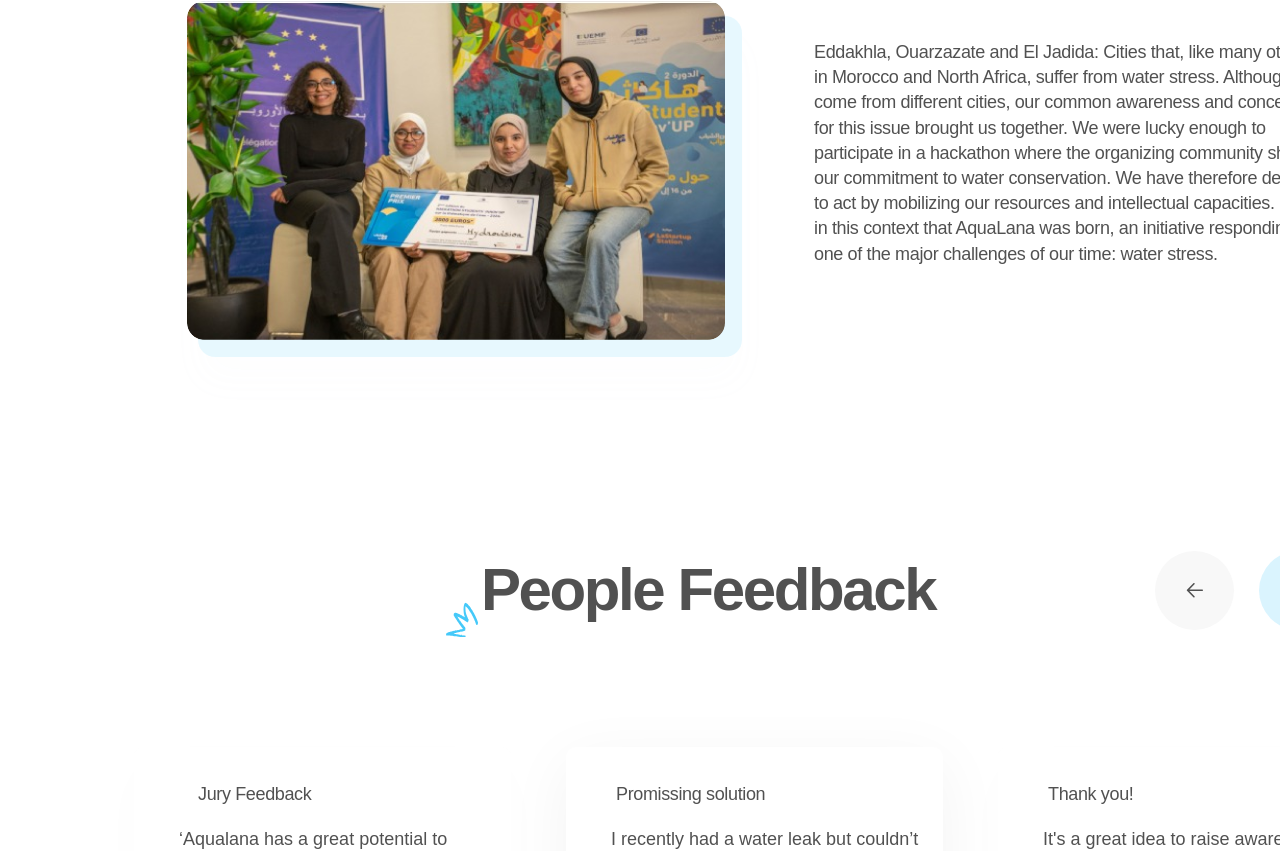
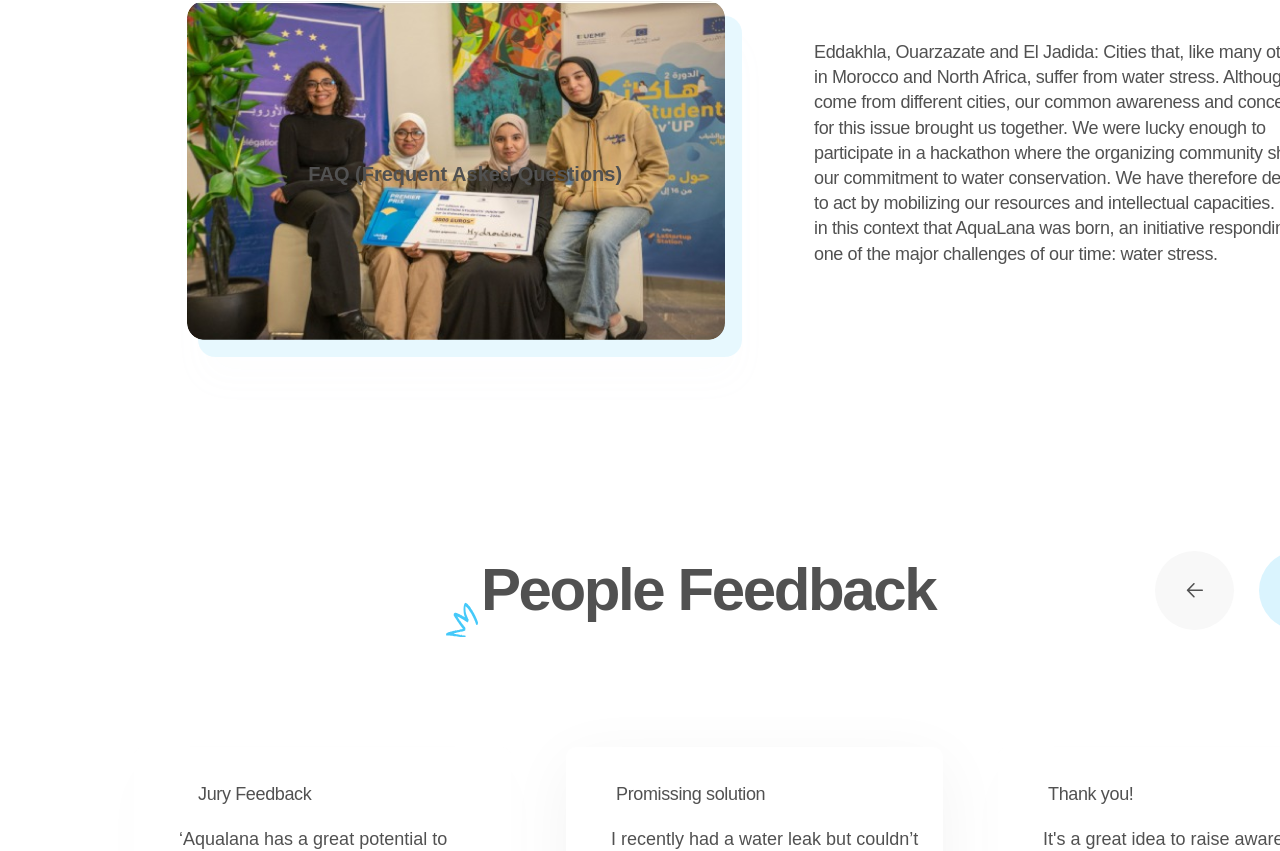
Before and after one commit to Aqualana/landing-page, a React (Vite) app: page / in a window 1280 px wide. Shown: the part 2038-2889 px from the top of the page. Built offline with nearby package versions, Linux system fonts and the light colour scheme.

Commit message:
link copyright

```diff
--- a/src/BlocksContentH3TitleCenter/BlocksContentH3TitleCenter.css
+++ b/src/BlocksContentH3TitleCenter/BlocksContentH3TitleCenter.css
@@ -6,3 +6,16 @@
   height: 90px;
   position: relative;
 }
+.blocks-content-h-3-title-center .title {
+  color: #515151;
+  text-align: center;
+  font-family: "CalSans-SemiBold", sans-serif;
+  font-size: 20px;
+  font-weight: 700;
+  position: absolute;
+  right: 1.46%;
+  left: 0%;
+  width: 98.54%;
+  top: 0px;
+  height: 85px;
+}
--- a/src/MacBookPro141/MacBookPro141.jsx
+++ b/src/MacBookPro141/MacBookPro141.jsx
@@ -137,7 +137,7 @@ export const MacBookPro141 = ({ className, ...props }) => {
       <div className="group" ref={sectionsRef.faq}>
         <BlocksContentH3TitleCenter
           text="FAQ (Frequent Asked Questions)"
-          className="elements-content-h-3-title-center-instance"
+          className="faq"
         ></BlocksContentH3TitleCenter>
 
       <ComponentsFaQsFaq1Closed
@@ -212,7 +212,7 @@ export const MacBookPro141 = ({ className, ...props }) => {
         <div className="copyright-2025-all-rights-reserved-aqualana"
           onClick={() => {
             const link = document.createElement("a");
-            link.href = "/path-to-your-pdf-file/copyright-document.pdf"; // Replace with your PDF file path
+            link.href = "/C:/Users/admin/Desktop/INE3/Aqualana_Copyright"; // Replace with your PDF file path
             link.download = "Copyright-2025-Aqualana.pdf"; // Name for the downloaded file
             link.click();
           }}
```
